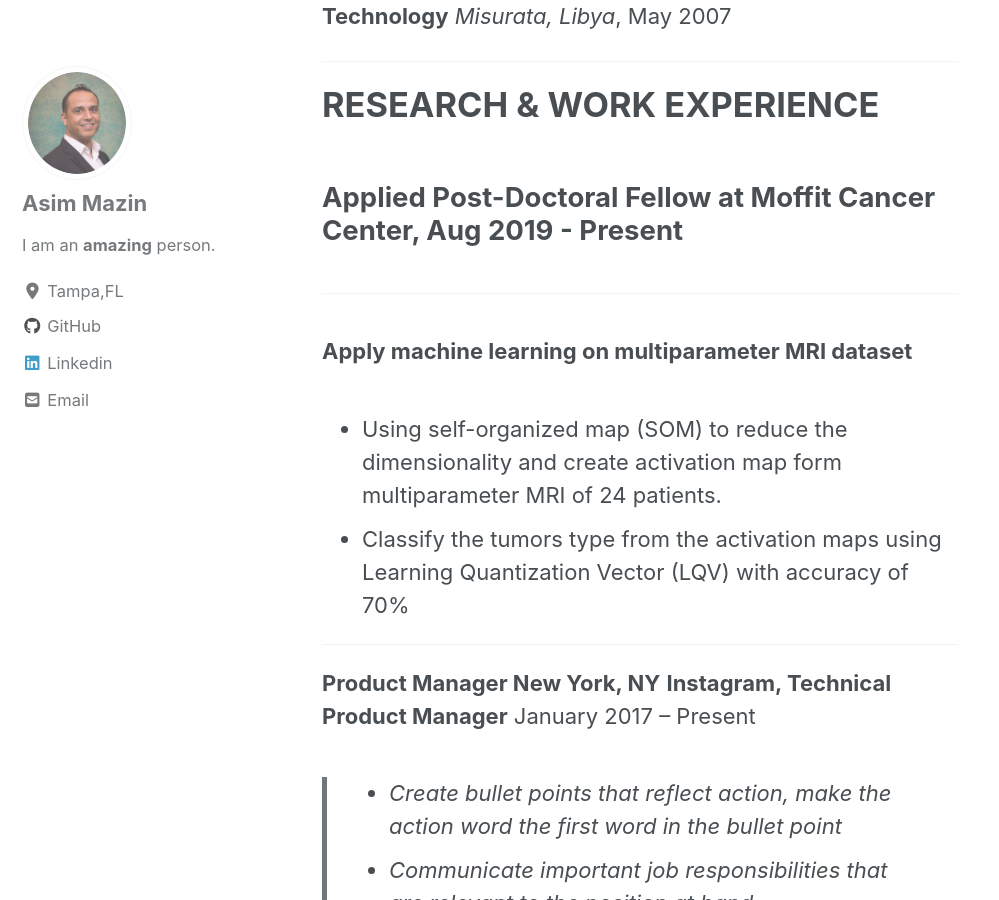
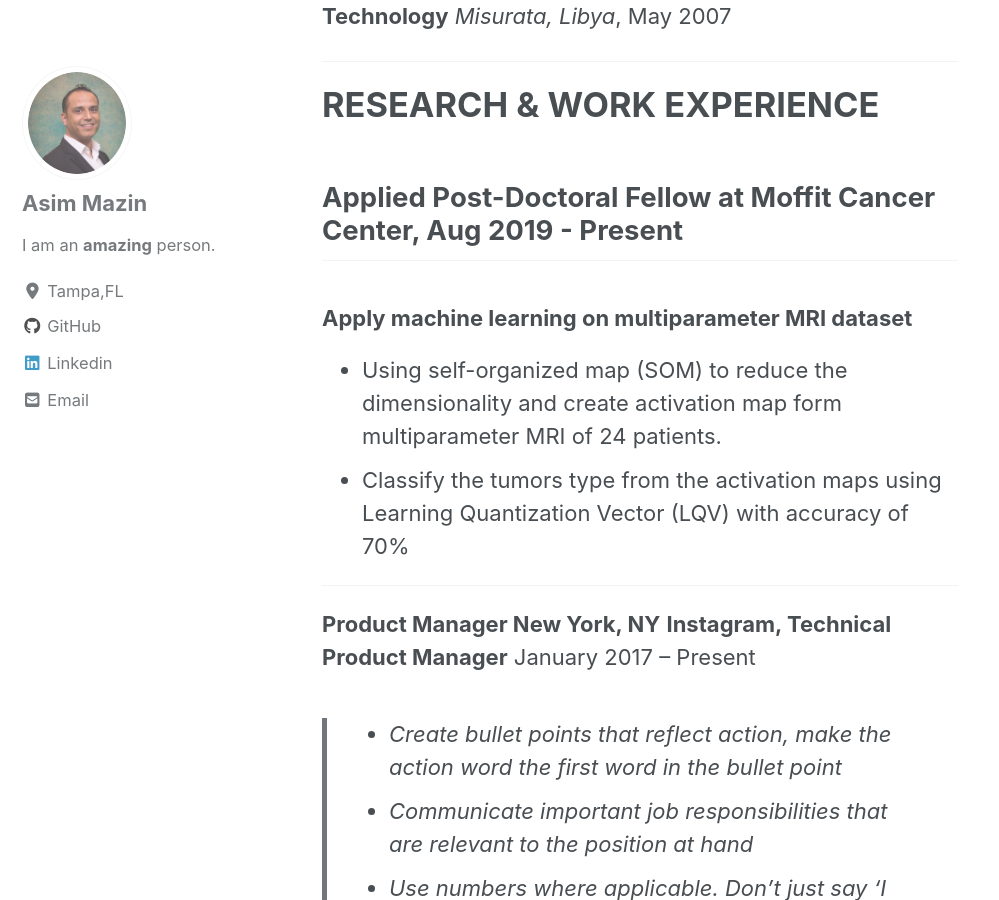
Before and after one commit to AsimMazin/Asimmazin.github.io, a Jekyll site: the page built from _pages/Resume.md, in a window 1280 px wide and 900 px high, scrolled down 505 px. Shown: the whole window, without its empty margins (0-999 px from the left). Built offline with Jekyll 4.4.1, drawn with Linux system fonts in a browser that asks for light colours; cached includes are drawn as plain includes; nearby versions of some CDN libraries.

Commit message:
New Modification

```diff
--- a/_pages/Resume.md
+++ b/_pages/Resume.md
@@ -15,8 +15,8 @@ Place your objective here!
  **B.Sc.**, *Electrical Engineering*, **College of Industrial Technology** *Misurata, Libya*, May 2007
 - - - - - -
 # RESEARCH & WORK EXPERIENCE
-## Applied Post-Doctoral Fellow at Moffit Cancer Center, Aug 2019 - Present <br />
-### Apply machine learning on multiparameter MRI dataset <br />
+## Applied Post-Doctoral Fellow at Moffit Cancer Center, Aug 2019 - Present
+### Apply machine learning on multiparameter MRI dataset
 - Using self-organized map (SOM) to reduce the dimensionality and create activation map form multiparameter MRI of 24 patients.
 - Classify the tumors type from the activation maps using Learning Quantization Vector (LQV) with accuracy of 70%
 
```
